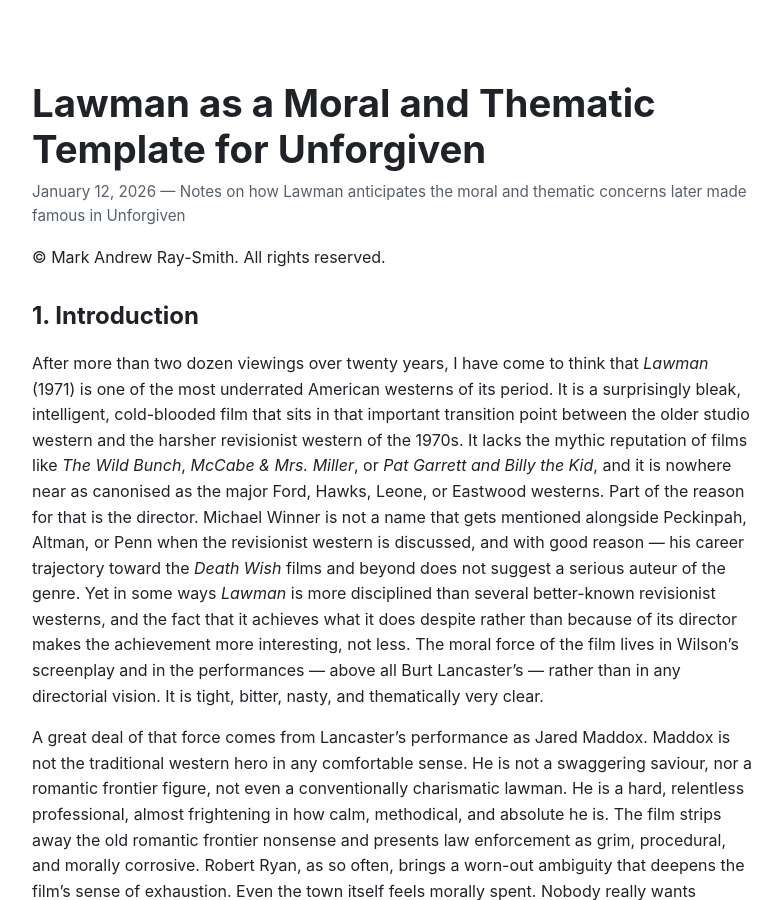
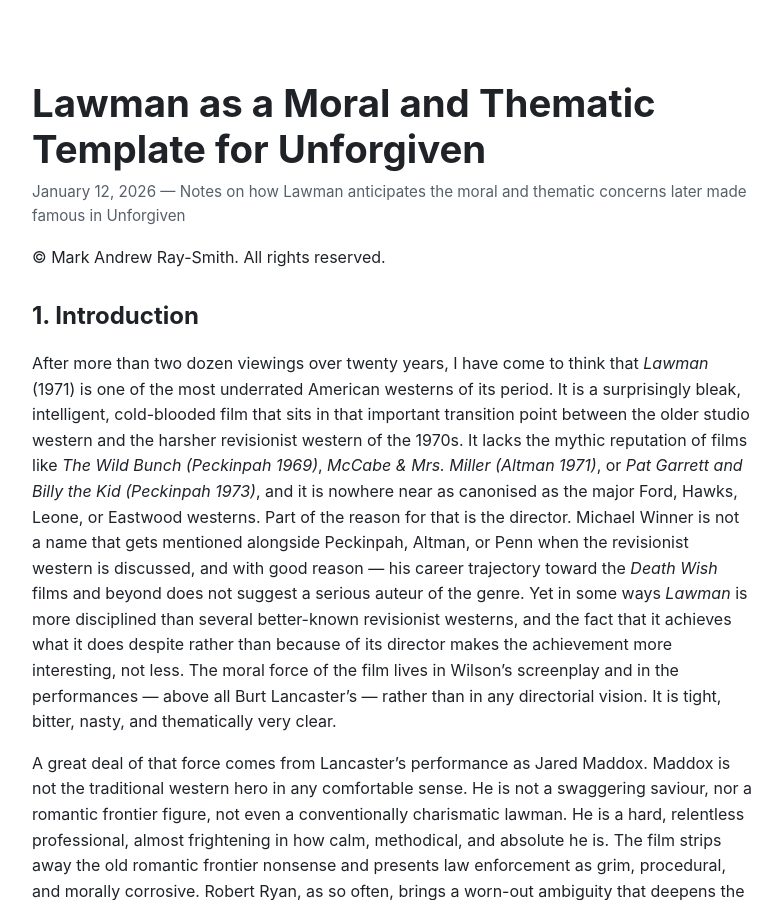
Before and after one commit to mraysmit/mraysmit.github.io, a Jekyll site: the page built from _posts/2026-01-12-lawman-as-a-moral-and-thematic-template-for-unforgiven.md, in a window 1280 px wide and 900 px high. Shown: the whole window, without its empty margins (248-1030 px from the left). Built offline with Jekyll 4.4.1, drawn with Linux system fonts in a browser that asks for light colours.

Commit message:
Revise introduction for clarity and detail

```diff
--- a/_posts/2026-01-12-lawman-as-a-moral-and-thematic-template-for-unforgiven.md
+++ b/_posts/2026-01-12-lawman-as-a-moral-and-thematic-template-for-unforgiven.md
@@ -10,7 +10,7 @@ description: "Notes on how Lawman anticipates the moral and thematic concerns la
 
 ## 1. Introduction
 
-After more than two dozen viewings over twenty years, I have come to think that *Lawman* (1971) is one of the most underrated American westerns of its period. It is a surprisingly bleak, intelligent, cold-blooded film that sits in that important transition point between the older studio western and the harsher revisionist western of the 1970s. It lacks the mythic reputation of films like *The Wild Bunch*, *McCabe & Mrs. Miller*, or *Pat Garrett and Billy the Kid*, and it is nowhere near as canonised as the major Ford, Hawks, Leone, or Eastwood westerns. Part of the reason for that is the director. Michael Winner is not a name that gets mentioned alongside Peckinpah, Altman, or Penn when the revisionist western is discussed, and with good reason — his career trajectory toward the *Death Wish* films and beyond does not suggest a serious auteur of the genre. Yet in some ways *Lawman* is more disciplined than several better-known revisionist westerns, and the fact that it achieves what it does despite rather than because of its director makes the achievement more interesting, not less. The moral force of the film lives in Wilson's screenplay and in the performances — above all Burt Lancaster's — rather than in any directorial vision. It is tight, bitter, nasty, and thematically very clear.
+After more than two dozen viewings over twenty years, I have come to think that *Lawman* (1971) is one of the most underrated American westerns of its period. It is a surprisingly bleak, intelligent, cold-blooded film that sits in that important transition point between the older studio western and the harsher revisionist western of the 1970s. It lacks the mythic reputation of films like *The Wild Bunch (Peckinpah 1969)*, *McCabe & Mrs. Miller (Altman 1971)*, or *Pat Garrett and Billy the Kid (Peckinpah 1973)*, and it is nowhere near as canonised as the major Ford, Hawks, Leone, or Eastwood westerns. Part of the reason for that is the director. Michael Winner is not a name that gets mentioned alongside Peckinpah, Altman, or Penn when the revisionist western is discussed, and with good reason — his career trajectory toward the *Death Wish* films and beyond does not suggest a serious auteur of the genre. Yet in some ways *Lawman* is more disciplined than several better-known revisionist westerns, and the fact that it achieves what it does despite rather than because of its director makes the achievement more interesting, not less. The moral force of the film lives in Wilson's screenplay and in the performances — above all Burt Lancaster's — rather than in any directorial vision. It is tight, bitter, nasty, and thematically very clear.
 
 A great deal of that force comes from Lancaster's performance as Jared Maddox. Maddox is not the traditional western hero in any comfortable sense. He is not a swaggering saviour, nor a romantic frontier figure, not even a conventionally charismatic lawman. He is a hard, relentless professional, almost frightening in how calm, methodical, and absolute he is. The film strips away the old romantic frontier nonsense and presents law enforcement as grim, procedural, and morally corrosive. Robert Ryan, as so often, brings a worn-out ambiguity that deepens the film's sense of exhaustion. Even the town itself feels morally spent. Nobody really wants justice; they want convenience, compromise, and the easiest possible path back to comfort.
 
```
